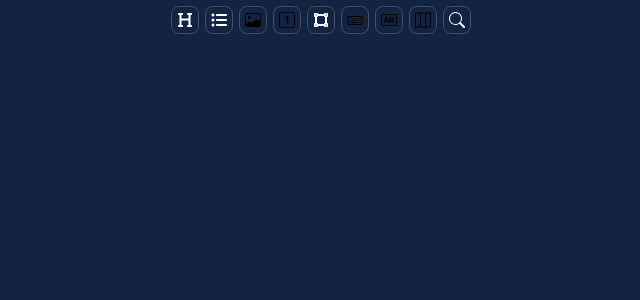
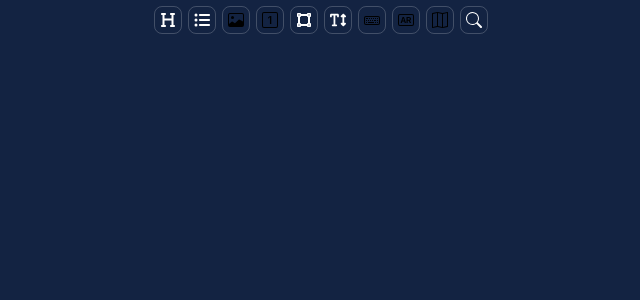
Before and after one commit to AddielQuintero/a11y-testing-toolkit-ext, a React (Vite) app: page / in a window 1280 px wide. Shown: the top 300 px of the page, without its empty margins (319-959 px from the left). Built offline with nearby package versions, Linux system fonts and the light colour scheme.

Commit message:
feat: add TextSpacingHighlighter component

```diff
--- a/src/App.tsx
+++ b/src/App.tsx
@@ -7,7 +7,7 @@ import { HeadingsHighlighter } from './components/HeadingsHighlighter'
 import { ListItemsHighlighter } from './components/ListItemsHighlighter'
 import { ImageAltTextHighlighter } from './components/ImageAltTextHighlighter'
 import { FocusIndicatorHighlighter } from './components/FocusIndicatorHighlighter'
-// import { TextSpacingHighlighter } from './components/TextSpacingHighlighter'
+import { TextSpacingHighlighter } from './components/TextSpacingHighlighter'
 // import { CurrentlyFocusedHighlighter } from './components/CurrentlyFocusedHighlighter'
 import { TargetSize } from './components/TargetSize'
 
@@ -23,8 +23,8 @@ function App() {
           <ImageAltTextHighlighter setTooltipText={setTooltipText} />
           <TabIndexHighlighter setTooltipText={setTooltipText} />
           <FocusIndicatorHighlighter setTooltipText={setTooltipText} />
-          {/* <CurrentlyFocusedHighlighter setTooltipText={setTooltipText} />
-          <TextSpacingHighlighter setTooltipText={setTooltipText} /> */}
+          {/* <CurrentlyFocusedHighlighter setTooltipText={setTooltipText} />*/}
+          <TextSpacingHighlighter setTooltipText={setTooltipText} />
           <AutocompleteHighlighter setTooltipText={setTooltipText} />
           <AriaRolesHighlighter setTooltipText={setTooltipText} />
           <LandMarksHighlighter setTooltipText={setTooltipText} />
--- /dev/null
+++ b/src/components/TextSpacingHighlighter.tsx
@@ -0,0 +1,54 @@
+import { useState } from 'react'
+import { CustomButton } from './common/Button'
+import TextSpacingIcon from '../assets/textSpacing.svg'
+
+interface TextSpacingProps {
+  setTooltipText: (tooltipText: string) => void
+}
+
+export const TextSpacingHighlighter = ({ setTooltipText }: TextSpacingProps) => {
+  const [showTextSpacing, setTextSpacing] = useState<boolean>(false)
+  const iconClass = showTextSpacing ? 'svg-active' : 'svg-default'
+
+  const codeToExecute = function(showTextSpacing: boolean) {
+    // const colors = { aria: '#00F', native: 'red' }
+
+    const removeIndicators = () => {}
+
+    const highlightTextSpacing = () => {}
+    if (showTextSpacing) {
+      removeIndicators()
+    } else {
+      highlightTextSpacing()
+    }
+  }
+
+  const handleClick = () => {
+    chrome.tabs.query({ active: true, currentWindow: true }, (tabs) => {
+      const currentTab = tabs[0]
+      if (currentTab && currentTab.id) {
+        const tabId = currentTab.id
+
+        chrome.scripting.executeScript(
+          {
+            target: { tabId: tabId },
+            func: codeToExecute,
+            args: [showTextSpacing],
+          },
+          () => setTextSpacing(!showTextSpacing)
+        )
+      }
+    })
+  }
+
+  return (
+    <CustomButton
+      onMouseEnter={() => setTooltipText('Text Spacing')}
+      onMouseLeave={() => setTooltipText('')}
+      onClick={handleClick}
+      className={iconClass}
+    >
+      <img src={TextSpacingIcon} className="svg-icon" alt="Text Spacing Icon" />
+    </CustomButton>
+  )
+}
```
Also changed, not shown: src/assets/textSpacing.svg (added).
